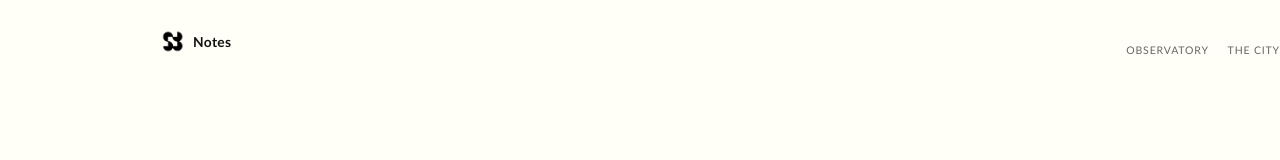
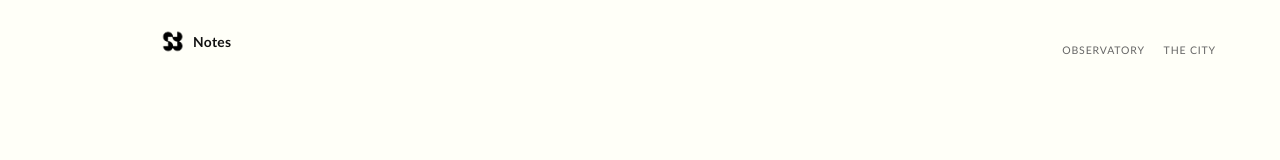
Before and after one commit to barasch/notes, a plain HTML site: page index.html in a window 1280 px wide. Shown: the top 160 px of the page. Drawn offline with Linux system fonts and the light colour scheme.

Commit message:
Align Notes navigation with Observatory

```diff
--- a/index.html
+++ b/index.html
@@ -12,7 +12,7 @@
         display: flex;
         gap: 3rem;
         justify-content: space-between;
-        padding: 1.4rem 0 1.05rem;
+        padding: 1.4rem clamp(1.1rem, 5vw, 5rem) 1.05rem 0;
       }
 
       .site-wordmark {
@@ -105,7 +105,7 @@
       <p class="subtitle">Welcome.</p>
       <section>
         <ul class="notes-list">
-          <li><a href="observer-patch-holography-review.html">Reality in the Overlap — A Review of Observer Patch Holography</a><time class="publication-date" datetime="2026-08-07">August 7, 2026</time></li>
+          <li><a href="observer-patch-holography-review.html">Reality in the Overlap — A Review of Observer Patch Holography</a> <time class="publication-date" datetime="2026-08-07">August 7, 2026</time></li>
         </ul>
       </section>
     </article>
```
